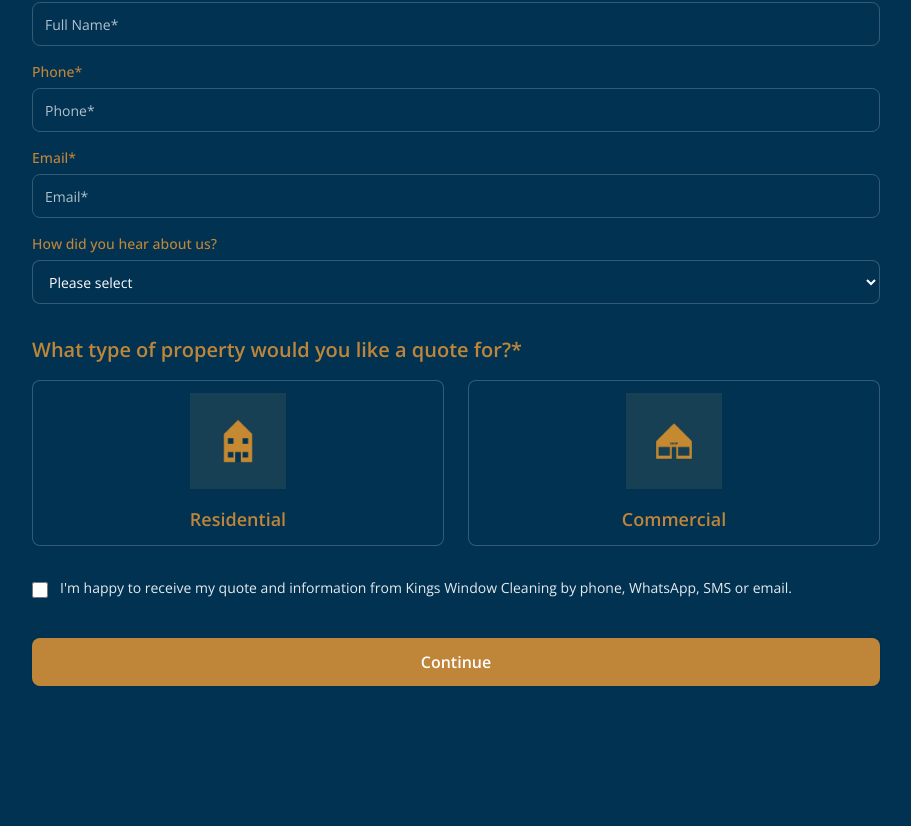
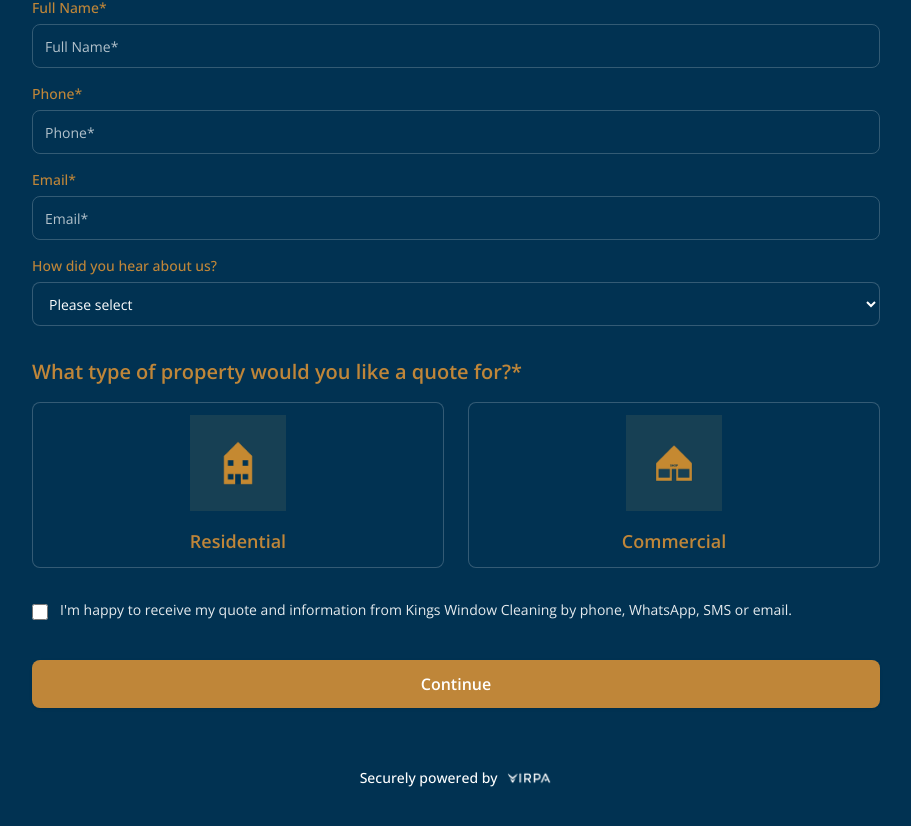
Before and after one commit to Growtoinfinity/pole-position-cleaning, a React (Vite) app: page / in a window 1280 px wide. Shown: the part 364-1190 px from the top of the page, without its empty margins (184-1095 px from the left). Before the commit the page ends 1074 px from the top, so only its background shows below. Built offline with nearby package versions, Linux system fonts and the light colour scheme.

Commit message:
Paddind and virpa logo

```diff
--- a/src/App.tsx
+++ b/src/App.tsx
@@ -3,6 +3,7 @@ import QuoteHeader from '@/components/QuoteHeader'
 import MainContent from '@/components/MainContent'
 import StepNavigation from '@/components/steps/StepNavigation'
 import StepRenderer from '@/components/steps/StepRenderer'
+import Footer from '@/components/Footer'
 import { useFormStore } from '@/stores/formStore'
 import { useCostingStore } from '@/stores/costingStore'
 import { useContinueUrl } from '@/hooks/useContinueUrl'
@@ -88,6 +89,7 @@ const App = memo(function App() {
       <StepNavigation />
         <MainContent>
         <StepRenderer />
+        <Footer />
         </MainContent>
       </div>
   )
--- /dev/null
+++ b/src/components/Footer.tsx
@@ -0,0 +1,21 @@
+import VirpaLogo from '@/assets/virpa.png'
+
+export default function Footer() {
+  return (
+    <footer className="w-full flex justify-center items-center" style={{ paddingTop: '60px', paddingBottom: '40px' }}>
+      <a
+        href="https://virpa.ai/"
+        target="_blank"
+        rel="noopener noreferrer"
+        className="flex items-center gap-2 text-sm hover:opacity-80 transition-opacity"
+      >
+        <span style={{ color: 'white' }}>Securely powered by</span>
+        <img
+          src={VirpaLogo}
+          alt="Virpa"
+          className="h-4 w-auto"
+        />
+      </a>
+    </footer>
+  )
+}
--- a/src/components/QuoteHeader.tsx
+++ b/src/components/QuoteHeader.tsx
@@ -2,7 +2,7 @@ import Logo from '@/assets/logo.png'
 
 export default function QuoteHeader() {
   return (
-    <header className="w-full flex flex-col items-center pt-2 pb-2">
+    <header className="w-full flex flex-col items-center pb-2" style={{ paddingTop: '30px' }}>
       <img
         src={Logo}
         alt="Kings Window Cleaning"
```
Also changed, not shown: src/assets/virpa.png (added).
